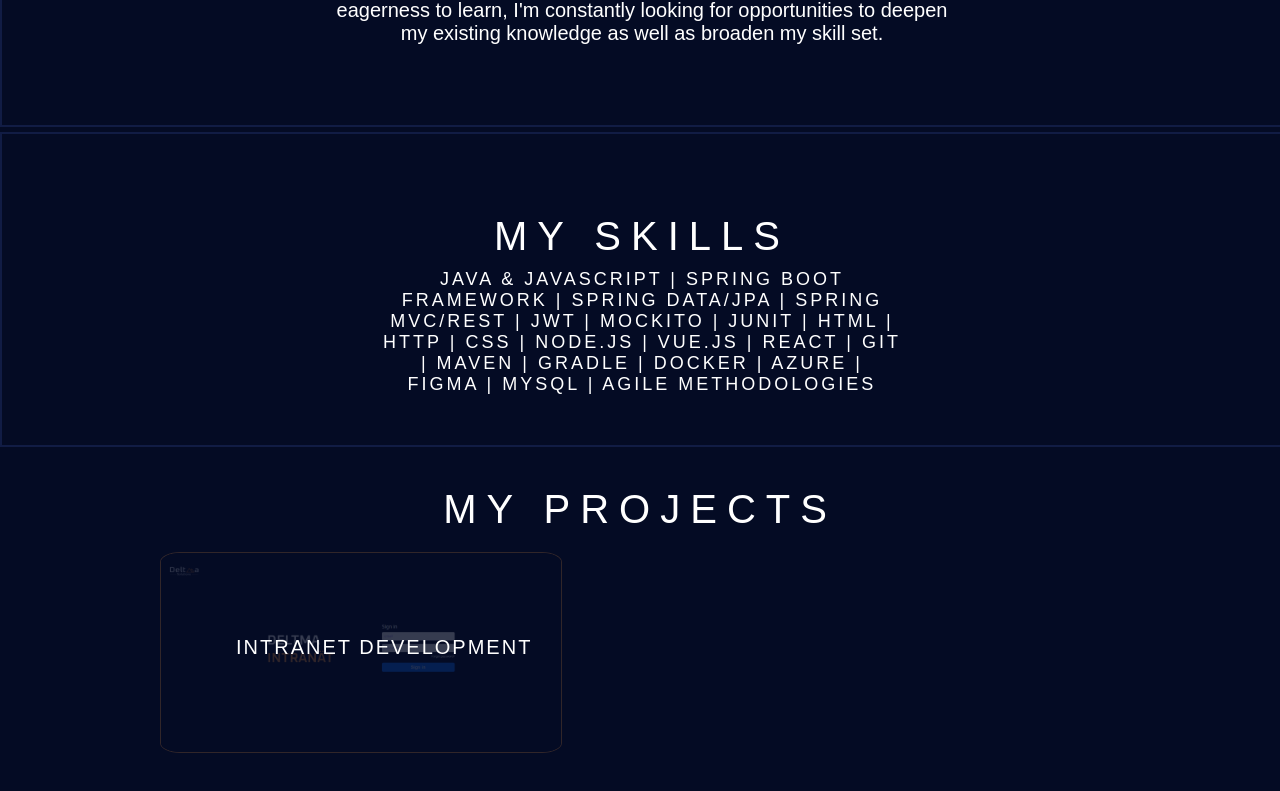
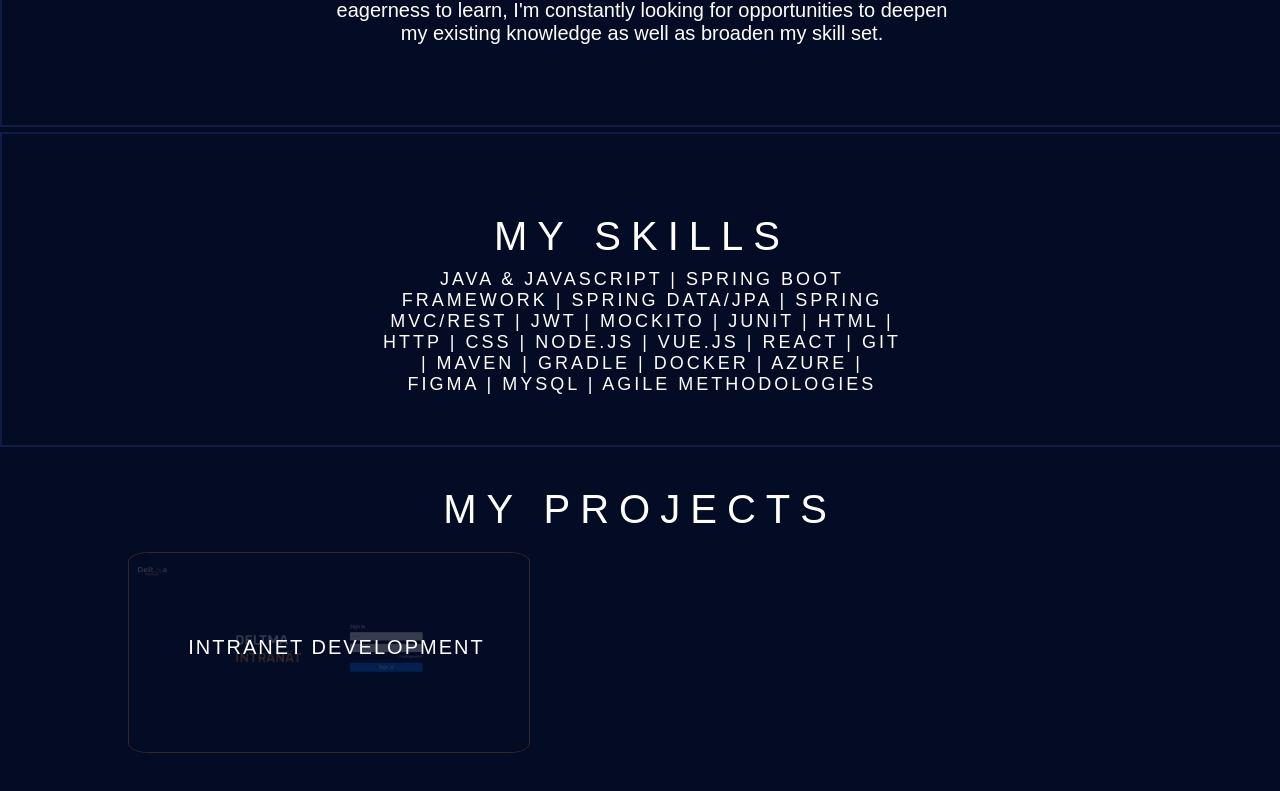
Before and after one commit to dzJP/jakobpietrzyk, a Vue app: page / in a window 1280 px wide. Shown: the part 471-1262 px from the top of the page. Built offline with nearby package versions, Linux system fonts and the light colour scheme.

Commit message:
add new project

```diff
--- a/src/views/LandingPage.vue
+++ b/src/views/LandingPage.vue
@@ -1,4 +1,5 @@
 <template>
+
 	<div class="header-container">
 		<div class="header-role">
 			Java Full Stack Developer
@@ -41,8 +42,6 @@
 				<div class="overlay-text" v-if="!isImageExpanded">
 					Intranet development
 				</div>
-
-				<!-- Move navigation buttons inside the project-image div -->
 				<div class="navigation-buttons" :class="{ 'visible': isImageExpanded }">
 					<button class="button" @click="navigate('previous')">Previous</button>
 					<button class="button" @click="navigate('next')">Next</button>
@@ -125,6 +124,10 @@ export default {
 };
 </script>
 <style>
+
+.welcome-picture {
+	height: 40px;
+}
 .header-container {
 	position: relative;
 	display: flex;
@@ -229,6 +232,7 @@ export default {
 .projects {
 	display: flex;
 	align-items: center;
+	margin-left: 10%;
 	margin-top: 20px;
 	margin-bottom: 20%;
 }
@@ -237,7 +241,6 @@ export default {
 	max-width: 400px;
 	border: 1px solid var(--orange);
 	border-radius: 5%;
-	margin-left: 20vh;
 	transition: transform 0.5s ease-in-out, opacity 0.5s ease-in-out;
 	opacity: 0.2;
 }
@@ -267,7 +270,7 @@ export default {
 .overlay-text {
 	position: absolute;
 	top: 42%;
-	left: 42%;
+	left: 15%;
 	color: white;
 	font-size: 20px;
 	text-transform: uppercase;
@@ -275,6 +278,8 @@ export default {
 	opacity: 1;
 	transition: opacity 0.5s ease-in-out;
 	pointer-events: none;
+	white-space: nowrap;
+
 }
 
 .project-image.expanded .overlay-text {
```
Also changed, not shown: src/assets/worldwide.png (added), 1 other file (tests, documents, lock files or other folders).
